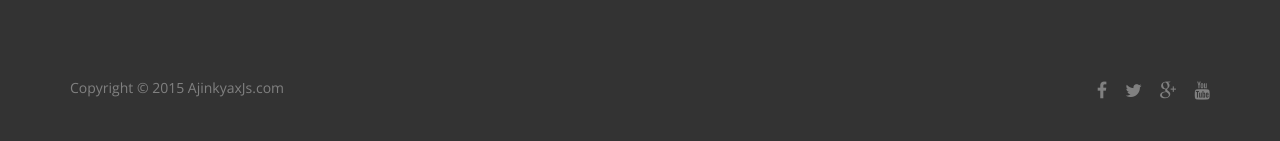
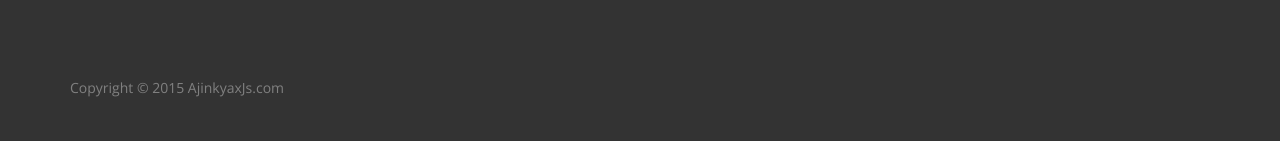
Before and after one commit to steelx/ajinkyaxjs, a Jekyll site: the page learn.io/index.html, which Jekyll copies as it is, in a window 1280 px wide. Shown: the part 1922-2063 px from the top of the page. Built offline with Jekyll 4.4.1, drawn with Linux system fonts in a browser that asks for light colours; nearby versions of some CDN libraries; Markdown is read by kramdown in place of the engine named in the settings; comment, search, counter and statistics services are not loaded.

Commit message:
sharethis button homepage

```diff
--- a/learn.io/index.html
+++ b/learn.io/index.html
@@ -164,7 +164,7 @@
     <div class='container'>
         <div class='bottom'>
             <p class='copyright'>Copyright © 2015 AjinkyaxJs.com</p>
-            <ul class='social-link-list'>
+            <ul class='social-link-list' style="display: none;">
                 <li>
                     <a href="https://www.facebook.com/ajinkya.borade" target="_blank"><i class='fa fa-facebook'></i>
                     </a></li>
@@ -179,6 +179,13 @@
                     <a href="https://www.youtube.com/user/ajinkyab1987" target="_blank"><i class='fa fa-youtube'></i>
                     </a></li>
             </ul>
+
+            <div class='social-link-list'>
+                <span class='st_googleplus_vcount' displayText='Google +'></span>
+                <span class='st_facebook_vcount' displayText='Facebook'></span>
+                <span class='st_whatsapp_vcount' displayText='WhatsApp'></span>
+                <span class='st_twitter_vcount' displayText='Tweet'></span>
+            </div>
 
         </div>
     </div>
```
Also changed, not shown: other parts of learn.io/index.html (+3 -0 lines).
